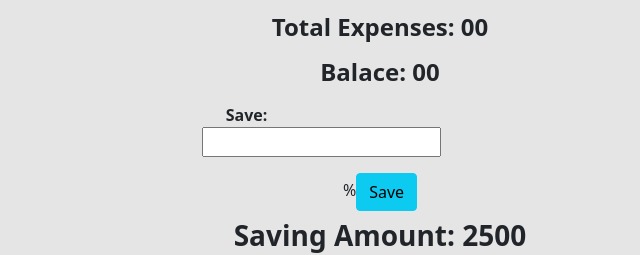
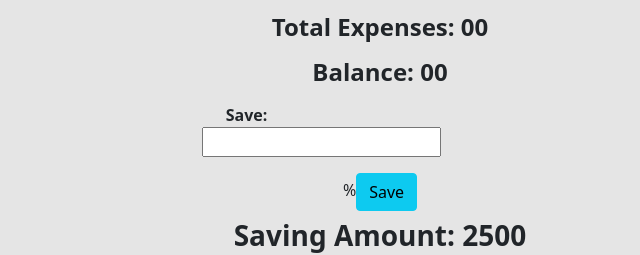
Before and after one commit to Rashadul89/Money-Master, a plain HTML site: page index.html in a window 1280 px wide. Shown: the part 615-870 px from the top of the page, 640-1280 px from the left. Drawn offline with nearby package versions, Linux system fonts and the light colour scheme.

Commit message:
correction

```diff
--- a/index.html
+++ b/index.html
@@ -50,7 +50,7 @@
                                 <div class="col-md-12 text-center">
                                     <button id="calculate-btn" type="button" class="btn btn-info">Calculate</button>
                                     <h4 class="text-center my-3 fw-bold">Total Expenses: <span  id="total-expenses">00</span></h4>
-                                    <h4 id="remaining-balance" class="text-center my-3 fw-bold">Balace: <span id="income-balance">00</span></h4>
+                                    <h4 id="remaining-balance" class="text-center my-3 fw-bold">Balance: <span id="income-balance">00</span></h4>
                                     <p class=" fw-bold w-25">Save: <input class=" " type="text"></p>%<button
                                         type="button" class="btn btn-info">Save</button>
                                     <h3 class="text-center my-2 fw-bold">Saving Amount: 2500</h3>
```
